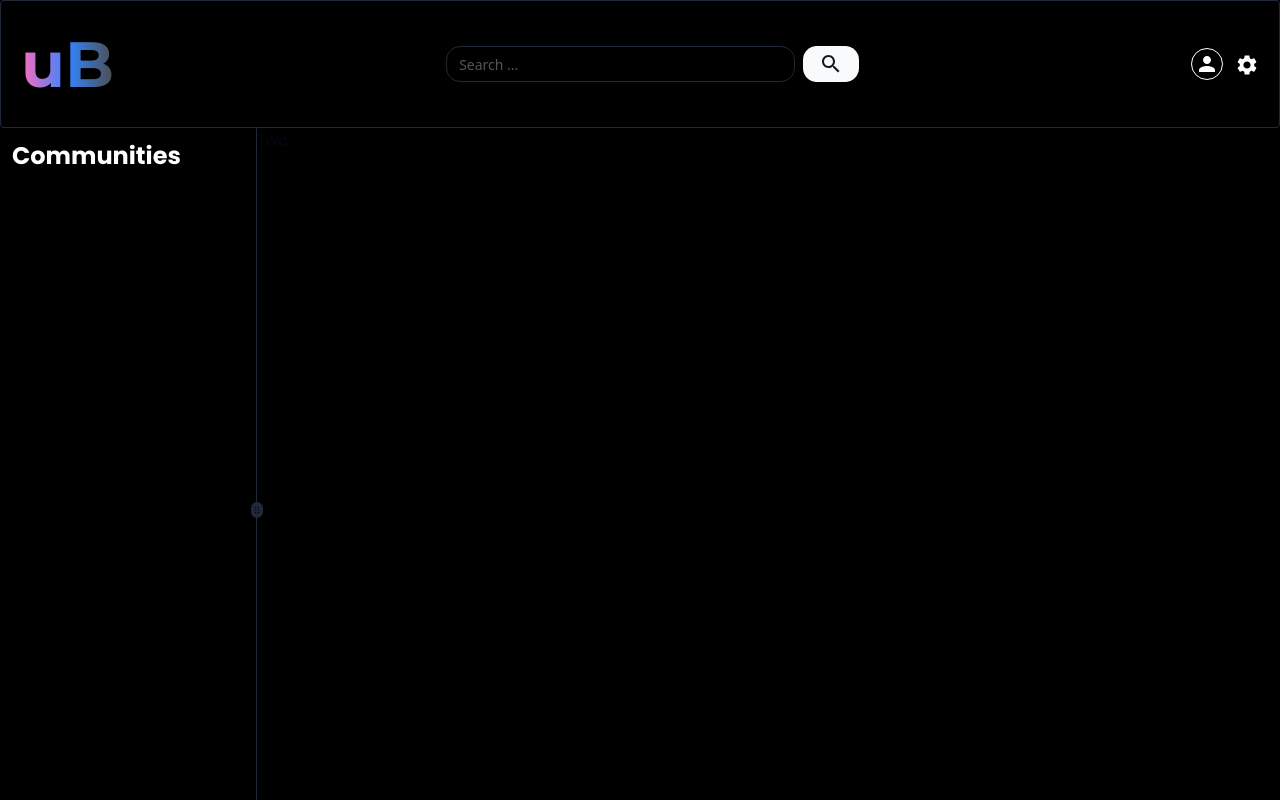
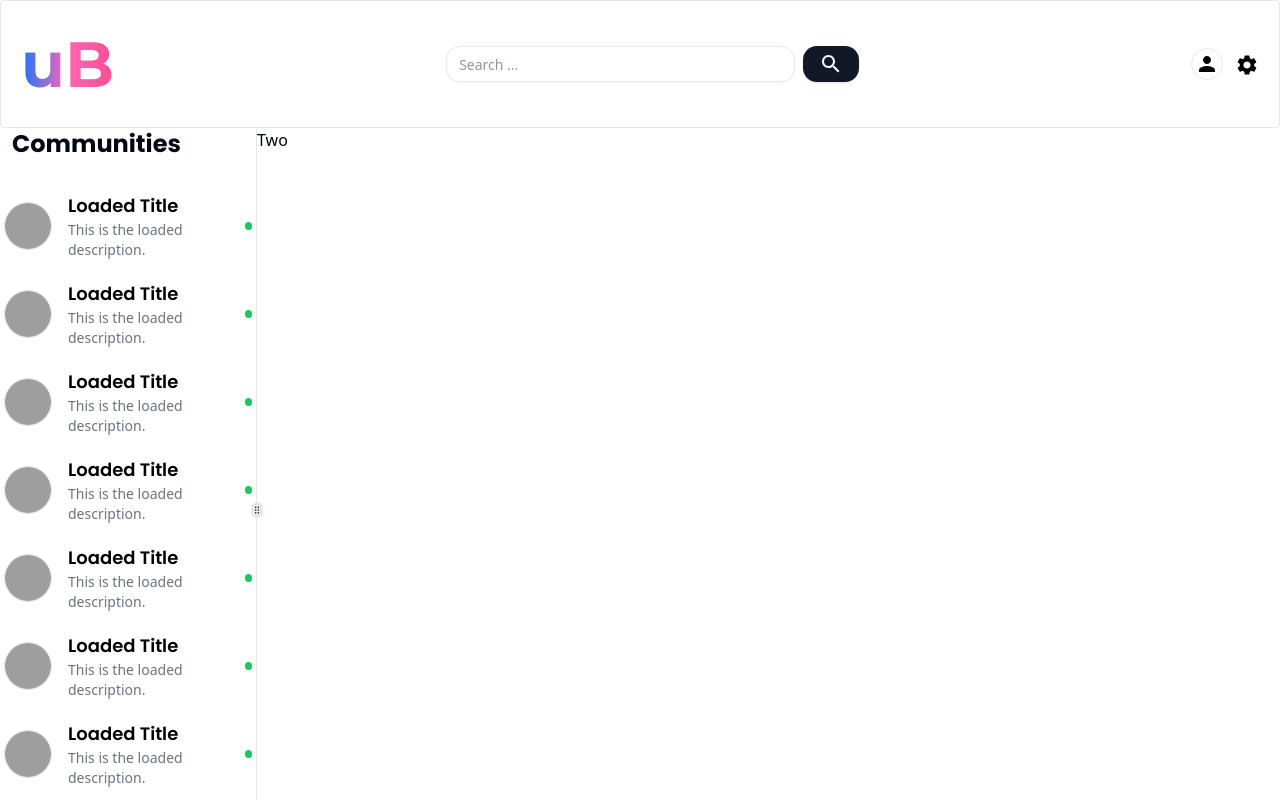
Before and after one commit to raiashpanda007/UniBLOGic, a React (Vite) app in the folder frontend/: page /home in a window 1280 px wide. Built offline with nearby package versions, Linux system fonts and the light colour scheme; grey boxes are pictures that could not be loaded.

Commit message:
Complete Side bar with hard coded data

```diff
--- a/frontend/src/Components/Cards/Sidebar_Card.tsx
+++ b/frontend/src/Components/Cards/Sidebar_Card.tsx
@@ -1,14 +1,73 @@
+import { Skeleton } from "@/components/ui/skeleton";
+import { useState, useEffect } from "react";
+
 interface Sidebar_CardProps {
-    title: string;
-    description: string;
-    img: string;
-}
-const Sidebar_Card = ({title = "Title", description = "descritption",img = "img"} : Sidebar_CardProps) => {
-    return (
-        <div>
-            hi
-        </div>
-    )
+  title?: string;
+  description?: string;
+  img?: string;
+  className?: string;
 }
 
+const Sidebar_Card = ({
+  title = "Title",
+  description = "Description",
+  img = "img",
+  className = "",
+}: Sidebar_CardProps) => {
+  const [loading, setLoading] = useState(true);
+  const [data, setData] = useState({
+    title,
+    description,
+    img,
+  });
+
+  useEffect(() => {
+    const timeoutId = setTimeout(() => {
+      setData({
+        title: "Loaded Title",
+        description: "This is the loaded description.",
+        img: "loaded-img-url",
+      });
+      setLoading(false);
+    }, 3000);
+
+    return () => clearTimeout(timeoutId);
+  }, []);
+
+  return (
+    <div
+      className={`h-20 w-full my-2 rounded-md p-1 cursor-pointer transition duration-300 ease-in-out ${className}
+      bg-white dark:bg-black text-black dark:text-white
+      hover:shadow-md hover:shadow-gray-400/50 dark:hover:shadow-2xl dark:hover:shadow-gray-900/80
+      hover:scale-105`}
+    >
+      <div className="flex justify-evenly items-center space-x-4">
+        {loading ? (
+          <Skeleton className="h-12 w-12 rounded-full" />
+        ) : (
+          <img
+            src={data.img}
+            alt="User"
+            className="h-12 w-12 rounded-full border dark:border-gray-600"
+          />
+        )}
+        <div className="space-y-2">
+          {loading ? (
+            <div className="space-y-2">
+              <Skeleton className="h-4 w-[250px]" />
+              <Skeleton className="h-4 w-[200px]" />
+            </div>
+          ) : (
+            <div>
+              <h2 className="text-lg font-semibold font-poppins">{data.title}</h2>
+              <p className="text-sm text-gray-500 dark:text-gray-300">{data.description}</p>
+            </div>
+          )}
+        </div>
+        <div className="h-2 w-2 rounded-full bg-green-500" />
+      </div>
+    </div>
+  );
+};
+
 export default Sidebar_Card;
--- a/frontend/src/Screens/Home.tsx
+++ b/frontend/src/Screens/Home.tsx
@@ -1,6 +1,7 @@
 import { useSelector } from "react-redux";
 import type { RootState } from "@/Store/Store";
-import { Sidebar_Card as SideBar_Components } from "@/Components/Components";
+import { Sidebar_Card as SideBar_Component } from "@/Components/Components";
+import { ScrollArea } from "@/components/ui/scroll-area";
 import {
   ResizableHandle,
   ResizablePanel,
@@ -14,10 +15,95 @@ function Home() {
     <div className={`${mode} h-screen w-screen dark:bg-black overflow-hidden`}>
       <div className="relative top-32" style={{ height: "calc(100% - 36px)" }}>
         <ResizablePanelGroup direction="horizontal">
-          <ResizablePanel defaultSize={0} style={{flexBasis:"20%", minWidth: "20%" ,maxWidth:"50%"}}>
-            <h1 className="fixed font-poppins font-bold text-2xl dark:text-white p-3">
+          <ResizablePanel
+            defaultSize={0}
+            style={{ flexBasis: "20%", minWidth: "20%", maxWidth: "50%" }}
+          >
+            <h1 className="fixed font-poppins px-3 font-bold text-2xl bg-white  dark:bg-black dark:text-white">
               Communities
             </h1>
+
+            <div className="w-full py-3 relative top-10" style={{height: "calc(100% - 90px)"}}>
+              <div className="relative h-full">
+                <ScrollArea className="h-full w-full overflow-y-auto pb-10">
+                  <SideBar_Component
+                    title="Title"
+                    description="Description"
+                    img="img"
+                  />
+                  <SideBar_Component
+                    title="Title"
+                    description="Description"
+                    img="img"
+                  />
+                  <SideBar_Component
+                    title="Title"
+                    description="Description"
+                    img="img"
+                  />
+                  <SideBar_Component
+                    title="Title"
+                    description="Description"
+                    img="img"
+                  />
+                  <SideBar_Component
+                    title="Title"
+                    description="Description"
+                    img="img"
+                  />
+                  <SideBar_Component
+                    title="Title"
+                    description="Description"
+                    img="img"
+                  />
+                  <SideBar_Component
+                    title="Title"
+                    description="Description"
+                    img="img"
+                  />
+                  <SideBar_Component
+                    title="Title"
+                    description="Description"
+                    img="img"
+                  />
+                  <SideBar_Component
+                    title="Title"
+                    description="Description"
+                    img="img"
+                  />
+                  <SideBar_Component
+                    title="Title"
+                    description="Description"
+                    img="img"
+                  />
+                  <SideBar_Component
+                    title="Title"
+                    description="Description"
+                    img="img"
+                  />
+                  <SideBar_Component
+                    title="Title"
+                    description="Description"
+                    img="img"
+                  />
+                  <SideBar_Component
+                    title="Title"
+                    description="Description"
+                    img="img"
+                  />
+                  <SideBar_Component
+                    title="Title"
+                    description="Description"
+                    img="img"
+                  />
+                  <SideBar_Component
+                    title="Title"
+                    description="Description"
+                    img="img"
+                  />
+                </ScrollArea>
+              </div>
+            </div>
           </ResizablePanel>
           <ResizableHandle withHandle />
           <ResizablePanel>
--- a/frontend/src/Store/themeMode.ts
+++ b/frontend/src/Store/themeMode.ts
@@ -7,7 +7,7 @@ interface ThemeModeState {
 
 const initialState:ThemeModeState = {
     theme:"default",
-    mode:"dark"
+    mode:"light"
 }
 const themeModeSlice = createSlice({
     name:"themeMode",
--- /dev/null
+++ b/frontend/src/components/ui/skeleton.tsx
@@ -0,0 +1,15 @@
+import { cn } from "@/lib/utils"
+
+function Skeleton({
+  className,
+  ...props
+}: React.HTMLAttributes<HTMLDivElement>) {
+  return (
+    <div
+      className={cn("animate-pulse rounded-md bg-primary/10", className)}
+      {...props}
+    />
+  )
+}
+
+export { Skeleton }
```
